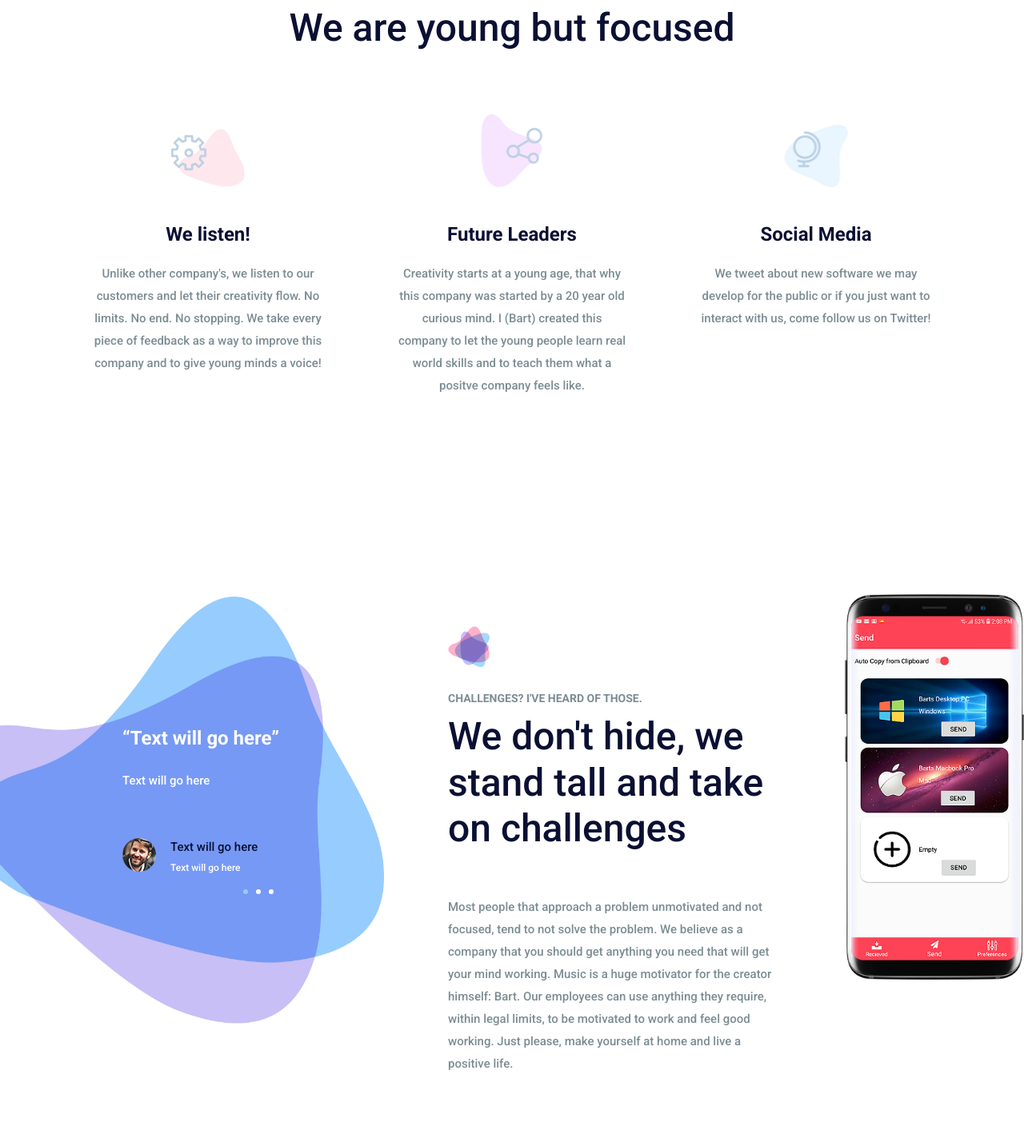
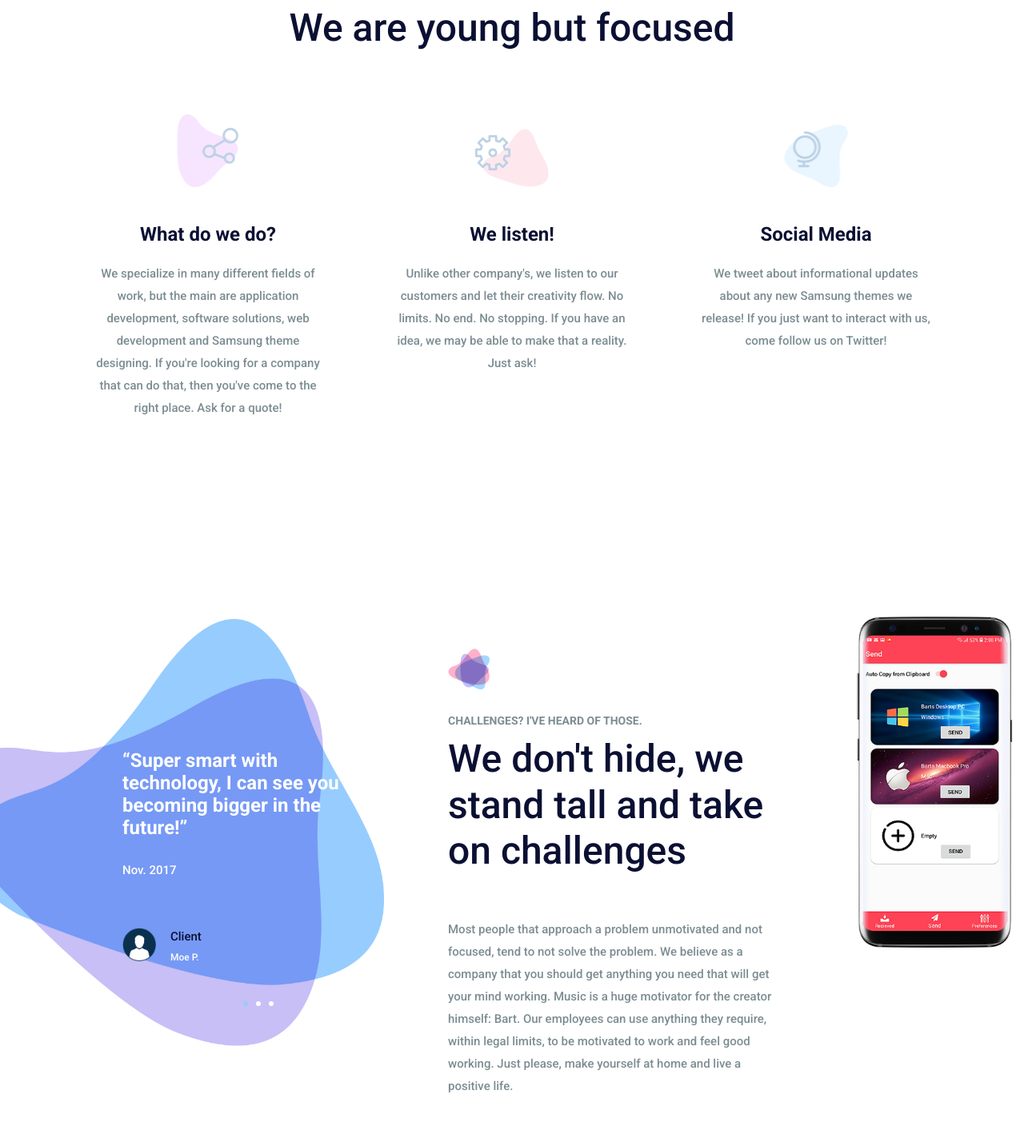
Before and after one commit to bartektenDev/bartektendev.github.io, a PHP site: page /zenodevelopers/index.html in a window 1280 px wide. Shown: the part 1123-2556 px from the top of the page at 80% size. Run offline with PHP 8.4, Linux system fonts and the light colour scheme.

Commit message:
Updated UI and style

```diff
--- a/zenodevelopers/css/style.css
+++ b/zenodevelopers/css/style.css
@@ -311,7 +311,7 @@ i:before {
   top: -70px;
   left: 0;
   right: 0;
-  background: rgba(0, 0, 0, 0.6);
+  background: rgba(0, 0, 0, 0.25);
   -webkit-transform: translateY(70px);
   -ms-transform: translateY(70px);
   transform: translateY(70px);
--- a/zenodevelopers/index.html
+++ b/zenodevelopers/index.html
@@ -37,7 +37,7 @@
         <!--================Header Menu Area =================-->
         <header class="main_menu_area">
             <nav class="navbar navbar-expand-lg navbar-light bg-light">
-                <a class="navbar-brand" href="#"><img src="img/logo.png" alt=""></a>
+                <a class="navbar-brand" href="#"><img src="img/logosmall.png" alt=""></a>
                 <button class="navbar-toggler" type="button" data-toggle="collapse" data-target="#navbarSupportedContent" aria-controls="navbarSupportedContent" aria-expanded="false" aria-label="Toggle navigation">
                     <span></span>
                     <span></span>
@@ -244,7 +244,7 @@
                                 data-responsive_offset="on"
                                 data-transform_idle="o:1;"
                                 data-frames="[{&quot;delay&quot;:10,&quot;speed&quot;:1500,&quot;frame&quot;:&quot;0&quot;,&quot;from&quot;:&quot;y:[100%];z:0;rX:0deg;rY:0;rZ:0;sX:1;sY:1;skX:0;skY:0;opacity:0;&quot;,&quot;mask&quot;:&quot;x:0px;y:[100%];s:inherit;e:inherit;&quot;,&quot;to&quot;:&quot;o:1;&quot;,&quot;ease&quot;:&quot;Power2.easeInOut&quot;},{&quot;delay&quot;:&quot;wait&quot;,&quot;speed&quot;:1500,&quot;frame&quot;:&quot;999&quot;,&quot;to&quot;:&quot;y:[175%];&quot;,&quot;mask&quot;:&quot;x:inherit;y:inherit;s:inherit;e:inherit;&quot;,&quot;ease&quot;:&quot;Power2.easeInOut&quot;}]"
-                                data-textAlign="['left','left','left','left','left','center']">Submit you application!
+                                data-textAlign="['left','left','left','left','left','center']">Submit your application!
                             </div>
 
                             <div class="tp-caption tp-resizeme"
@@ -296,21 +296,21 @@
                     <div class="col-lg-4 col-sm-6">
                         <div class="feature_item">
                             <div class="f_icon">
-                                <img src="img/icon/f-icon-1.png" alt="">
+                                <img src="img/icon/f-icon-2.png" alt="">
                             </div>
-                            <h4>We listen!</h4>
-                            <p>Unlike other company's, we listen to our customers and let their creativity flow. No limits. No end. No stopping. We take every piece of feedback as a way to improve this company and to give young minds a voice!</p>
-                            <a class="more_btn" href="#">Read More</a>
+                            <h4>What do we do?</h4>
+                            <p>We specialize in many different fields of work, but the main are application development, software solutions, web development and Samsung theme designing. If you're looking for a company that can do that, then you've come to the right place. Ask for a quote!</p>
+                            <a class="more_btn" href="#">Get Quote</a>
                         </div>
                     </div>
                     <div class="col-lg-4 col-sm-6">
                         <div class="feature_item">
                             <div class="f_icon">
-                                <img src="img/icon/f-icon-2.png" alt="">
+                                <img src="img/icon/f-icon-1.png" alt="">
                             </div>
-                            <h4>Future Leaders</h4>
-                            <p>Creativity starts at a young age, that why this company was started by a 20 year old curious mind. I (Bart) created this company to let the young people learn real world skills and to teach them what a positve company feels like.</p>
-                            <a class="more_btn" href="#">Read More</a>
+                            <h4>We listen!</h4>
+                            <p>Unlike other company's, we listen to our customers and let their creativity flow. No limits. No end. No stopping. If you have an idea, we may be able to make that a reality. Just ask!</p>
+                            <a class="more_btn" href="#">More info</a>
                         </div>
                     </div>
                     <div class="col-lg-4 col-sm-6">
@@ -319,7 +319,7 @@
                                 <img src="img/icon/f-icon-3.png" alt="">
                             </div>
                             <h4>Social Media</h4>
-                            <p>We tweet about new software we may develop for the public or if you just want to interact with us, come follow us on Twitter!</p>
+                            <p>We tweet about informational updates about any new Samsung themes we release! If you just want to interact with us, come follow us on Twitter!</p>
                             <a class="more_btn" href="#">Follow Us!</a>
                         </div>
                     </div>
@@ -333,35 +333,35 @@
             <div class="left_3d">
                 <div class="shap_slider_inner owl-carousel">
                     <div class="item">
-                        <h4>“Text will go here”</h4>
-                        <p>Text will go here</p>
+                        <h4>“Super smart with technology, I can see you becoming bigger in the future!”</h4>
+                        <p>Nov. 2017</p>
                         <div class="media">
-                            <img src="img/team/people/people-5.jpg" alt="">
+                            <img src="img/team/people/Untitled-1.png" alt="" width="42px" height="42px">
                             <div class="media-body">
-                                <h5>Text will go here</h5>
-                                <h6>Text will go here</h6>
+                                <h5>Client</h5>
+                                <h6>Moe P.</h6>
                             </div>
                         </div>
                     </div>
                     <div class="item">
-                        <h4>“Text will go here”</h4>
-                        <p>Text will go here</p>
+                        <h4>“They're a great team of individuals with minds exploding with creativity.”</h4>
+                        <p>Jun. 2017</p>
                         <div class="media">
-                            <img src="img/team/people/people-5.jpg" alt="">
+                            <img src="img/team/people/Untitled-1.png" alt="" width="42px" height="42px">
                             <div class="media-body">
-                                <h5>Text will go here</h5>
-                                <h6>Text will go here</h6>
+                                <h5>Client</h5>
+                                <h6>Barbara S.</h6>
                             </div>
                         </div>
                     </div>
                     <div class="item">
-                        <h4>“Text will go here”</h4>
-                        <p>Text will go here</p>
+                        <h4>“Great tools especially for my school work and productivity when working on projects. Great service and customer support.”</h4>
+                        <p>Dec. 2018</p>
                         <div class="media">
-                            <img src="img/team/people/people-5.jpg" alt="">
+                            <img src="img/team/people/Untitled-1.png" alt="" width="42px" height="42px">
                             <div class="media-body">
-                                <h5>Text will go here</h5>
-                                <h6>Text will go here</h6>
+                                <h5>Client</h5>
+                                <h6>Chris T.</h6>
                             </div>
                         </div>
                     </div>
@@ -378,7 +378,7 @@
                         <p>Most people that approach a problem unmotivated and not focused, tend to not solve the problem. We believe as a company that you should get anything you need that will get your mind working. Music is a huge motivator for the creator himself: Bart. Our employees can use anything they require, within legal limits, to be motivated to work and feel good working. Just please, make yourself at home and live a positive life.</p>
                     </div>
                     <div class="shap_mobile">
-                        <img src="img/previewfirelink.png" alt="">
+                        <img src="img/s8.png" alt="">
                     </div>
                 </div>
             </div>
@@ -402,8 +402,11 @@
                                 <li><a href="#">Creativity</a></li>
                                 <li><a href="#">Problem Solving</a></li>
                                 <li><a href="#">Situation Handling</a></li>
+                                <li><a href="#">Working with Others</a></li>
                                 <li><a href="#">Code Analyzation</a></li>
-                                <li><a href="#">Working with Others</a></li>
+                                <li><a href="#">Design Perspective</a></li>
+                                <li><a href="#">Good business sense</a></li>
+                                <li><a href="#">Willingness to learn</a></li>
                             </ul>
                         </div>
                     </div>
@@ -417,7 +420,7 @@
                                 </div>
                                 <div class="col-lg-6 col-6">
                                     <div class="team_img_item">
-                                        <img src="img/team/people/people-2.jpg" alt="">
+                                        <img src="img/team/people/people-4.jpg" alt="">
                                     </div>
                                 </div>
                                 <div class="col-lg-6 col-6">
@@ -427,7 +430,7 @@
                                 </div>
                                 <div class="col-lg-6 col-6">
                                     <div class="team_img_item">
-                                        <img src="img/team/people/people-4.jpg" alt="">
+                                        <img src="img/team/people/people-2.jpg" alt="">
                                     </div>
                                 </div>
                             </div>
@@ -498,7 +501,7 @@
                     <div class="row footer_widget_inner">
                         <div class="col-lg-4 col-sm-6">
                             <aside class="f_widget f_about_widget">
-                                <img src="img/logo.png" alt="">
+                                <img src="img/logosmall.png" alt="">
                                 <p>Our goal is to ensure that our clients are satisfied and our employees get an equal opportunity to work on any project they request.</p>
                             </aside>
                         </div>
```
Also changed, not shown: zenodevelopers/img/glowcon.png (added), zenodevelopers/img/logocroppedzenodevs.png (added), zenodevelopers/img/logosmall.png (added), zenodevelopers/img/s8.png (added), zenodevelopers/img/team/people/Untitled-1.jpg (added), zenodevelopers/img/team/people/Untitled-1.png (added), zenodevelopers/img/team/people/blank.png (added), zenodevelopers/img/team/people/people-1.jpg, zenodevelopers/img/team/people/people-2.jpg, zenodevelopers/img/team/people/people-3.jpg, zenodevelopers/img/team/people/people-32.jpg (added), zenodevelopers/img/team/people/people-4.jpg.
